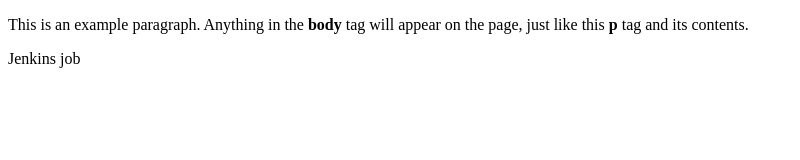
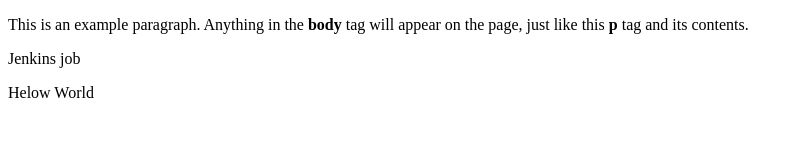
Before and after one commit to pronetware-it/jen-app, a plain HTML site: page index.html in a window 1280 px wide. Shown: the whole page, without its empty margins (0-800 px from the left). Drawn offline with Linux system fonts and the light colour scheme.

Commit message:
Add Hellow World on index.html

```diff
--- a/index.html
+++ b/index.html
@@ -1,4 +1,4 @@
-<!doctype html>
+	<!doctype html>
 <html>
   <head>
     <title>This is the title of the webpage!</title>
@@ -6,5 +6,6 @@
   <body>
     <p>This is an example paragraph. Anything in the <strong>body</strong> tag will appear on the page, just like this <strong>p</strong> tag and its contents.</p>
     <p> Jenkins job</p>
+    <p> Helow World</p>
   </body>
 </html>
```
